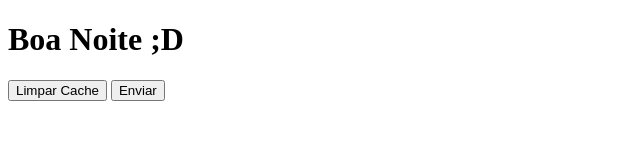
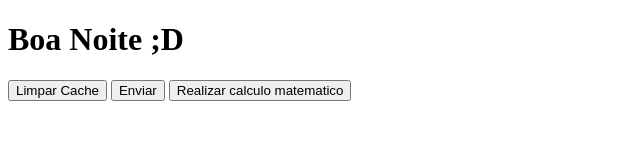
Before and after one commit to BrunaVilasBoasRibeiro/Workshop2023, a plain HTML site: page index.html in a window 1280 px wide. Shown: the whole page, without its empty margins (0-640 px from the left). Drawn offline with Linux system fonts and the light colour scheme.

Commit message:
adicao do botao de realizar  calculo matematico

```diff
--- a/index.html
+++ b/index.html
@@ -4,7 +4,7 @@
     <meta charset="UTF-8">
     <meta http-equiv="X-UA-Compatible" content="IE=edge">
     <meta name="viewport" content="width=device-width, initial-scale=1.0">
-    <title>Titulo alterado para qualquer coisa </title>
+    <title>Mudei o titulo pq sou prestativo </title>
 </head>
 <body>
 
@@ -12,5 +12,7 @@
     <button>Limpar Cache</button>
     <button>Enviar</button>
 
+    <button> Realizar calculo matematico</button>
+
 </body>
 </html>
```
